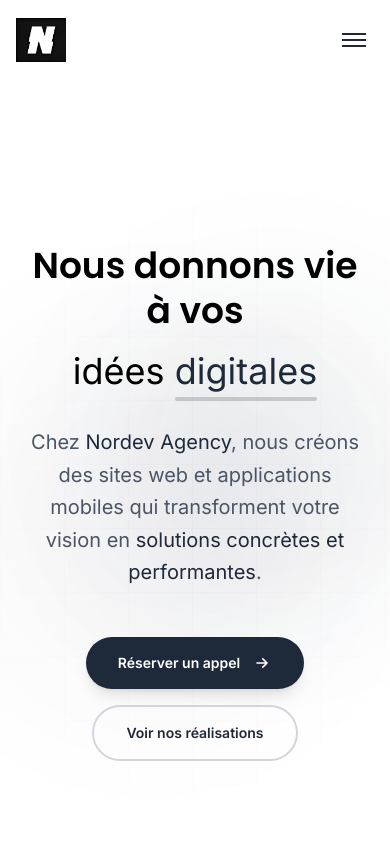
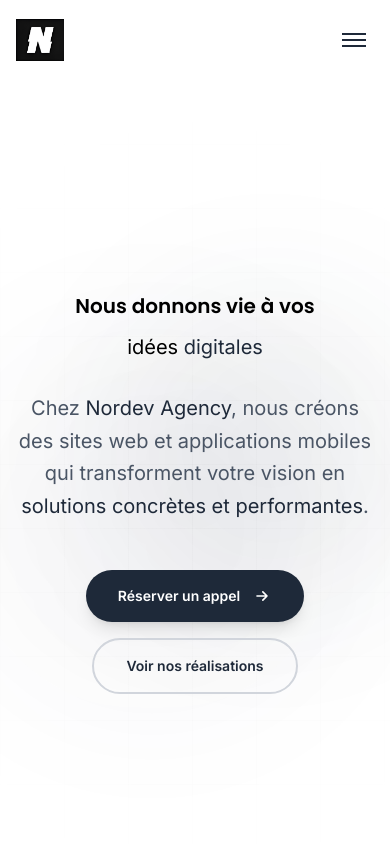
Before and after one commit to freddymk313/nordevagency, a Next.js app: page / in a window 390 px wide. Shown: the top 844 px of the page. Built offline with nearby package versions, Linux system fonts and the light colour scheme.

Commit message:
nav mobile

```diff
--- a/components/Header.tsx
+++ b/components/Header.tsx
@@ -27,8 +27,8 @@ export default function Header() {
               <div className="lg:hidden">
                 <Image
                 src={"/logo/logo-1.jpg"}
-                height={50}
-                width={50}
+                height={48}
+                width={48}
                 alt={'logo image'}
                 // className="w-12 h-12 object-cover"
                 quality={100}
--- a/components/Hero.tsx
+++ b/components/Hero.tsx
@@ -1,6 +1,6 @@
 const Hero = () => {
   return (
-    <section id="home" className="min-h-screen flex items-center justify-center relative overflow-hidden pt-16">
+    <section id="home" className="min-h-screen flex items-center justify-center relative overflow-hidden pt-12 md:pt-16">
       {/* Background elements sophistiqués */}
       <div className="absolute top-1/4 -right-10 w-80 h-80 bg-gray-800/5 rounded-full blur-3xl" />
       <div className="absolute bottom-1/4 -left-10 w-96 h-96 bg-gray-800/3 rounded-full blur-3xl" />
@@ -9,7 +9,7 @@ const Hero = () => {
       {/* Grid pattern subtil */}
       <div className="absolute inset-0 bg-[linear-gradient(rgba(42,42,42,0.02)_1px,transparent_1px),linear-gradient(90deg,rgba(42,42,42,0.02)_1px,transparent_1px)] bg-[size:64px_64px] [mask-image:radial-gradient(ellipse_80%_50%_at_50%_50%,black,transparent)]" />
 
-      <div className="container mx-auto px-6 relative z-10">
+      <div className="container mx-auto px-4 relative z-10">
         <div className="max-w-6xl mx-auto text-center animate-fade-in">
           {/* Badge premium */}
           {/* <div className="inline-flex items-center gap-2 bg-gray-50 border border-gray-200 rounded-full px-4 py-2 mb-8">
@@ -20,13 +20,13 @@ const Hero = () => {
           </div> */}
 
           {/* Titre principal */}
-          <h1 className="text-4xl md:text-6xl lg:text-7xl font-bold mb-8 leading-tight">
+          <h1 className="text-xl md:text-6xl lg:text-7xl font-bold mb-8 leading-tight">
             Nous donnons vie à vos
             <span className="block mt-4">
               idées{" "}
               <span className="text-gray-800 relative">
                 digitales
-                <span className="absolute -bottom-2 left-0 w-full h-1 bg-gray-800/20 rounded-full" />
+                {/* <span className="absolute -bottom-2 left-0 w-full h-1 bg-gray-800/20 rounded-full" /> */}
               </span>
             </span>
           </h1>
@@ -39,7 +39,7 @@ const Hero = () => {
 
           {/* CTA Buttons */}
           <div className="flex flex-col sm:flex-row gap-4 justify-center items-center mb-16">
-            <button className="bg-gray-800 text-sm text-white px-8 py-4 rounded-full hover:bg-gray-900 transition-all duration-300 font-semibold text-lg shadow-lg hover:shadow-xl transform hover:-translate-y-1 flex items-center gap-3 group">
+            <button className="bg-gray-800 text-sm text-white px-8 py-4 rounded-full hover:bg-gray-900 transition-all duration-300 font-semibold *text-lg shadow-lg hover:shadow-xl transform hover:-translate-y-1 flex items-center gap-3 group">
               Réserver un appel
               <svg
                 className="w-5 h-5 group-hover:translate-x-1 transition-transform"
@@ -51,7 +51,7 @@ const Hero = () => {
               </svg>
             </button>
 
-            <button className="border-2 text-sm border-gray-300 text-gray-800 px-8 py-4 rounded-full hover:border-gray-800 transition-all duration-300 font-semibold text-lg hover:shadow-lg transform hover:-translate-y-1">
+            <button className="border-2 text-sm border-gray-300 text-gray-800 px-8 py-4 rounded-full hover:border-gray-800 transition-all duration-300 font-semibold *text-lg hover:shadow-lg transform hover:-translate-y-1">
               Voir nos réalisations
             </button>
           </div>
```
